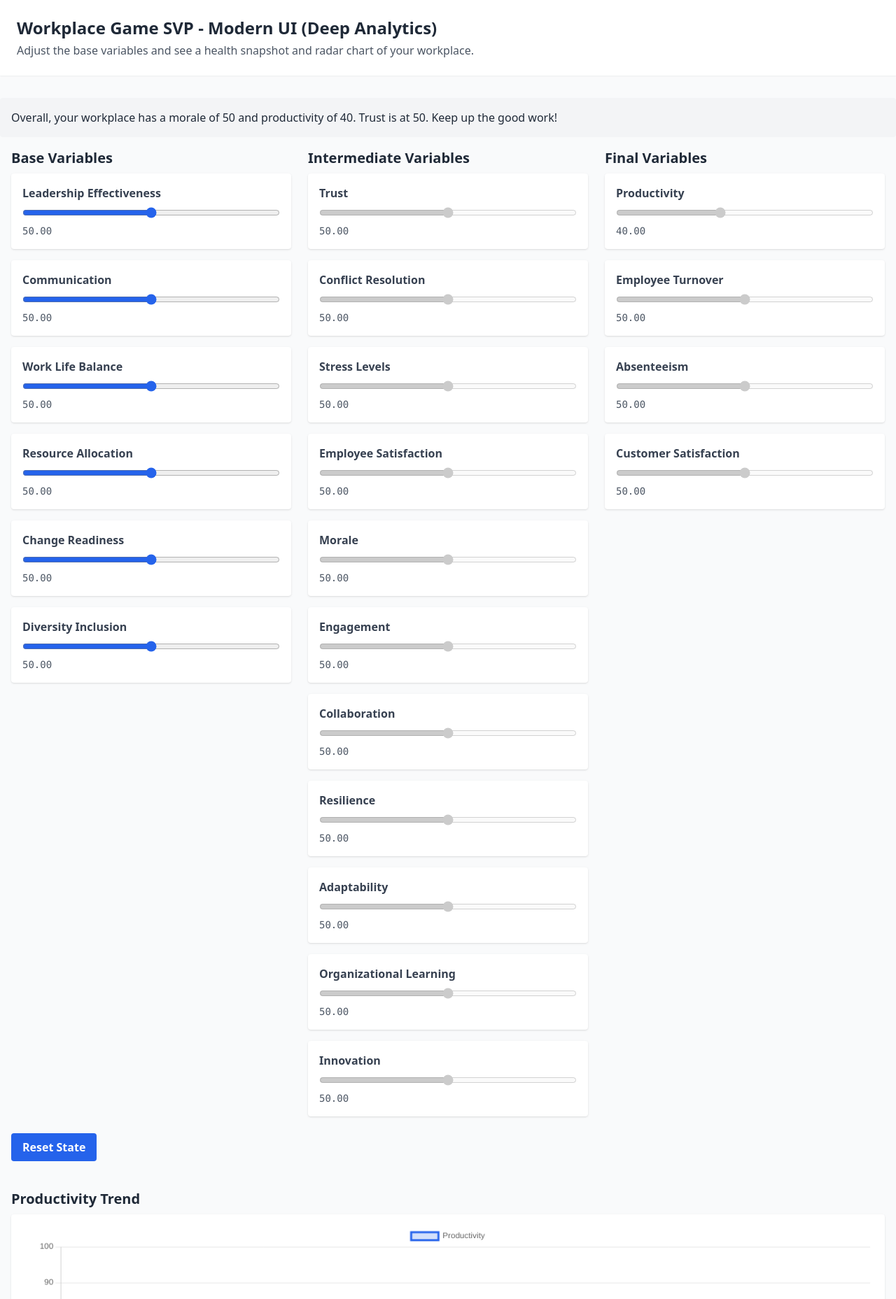
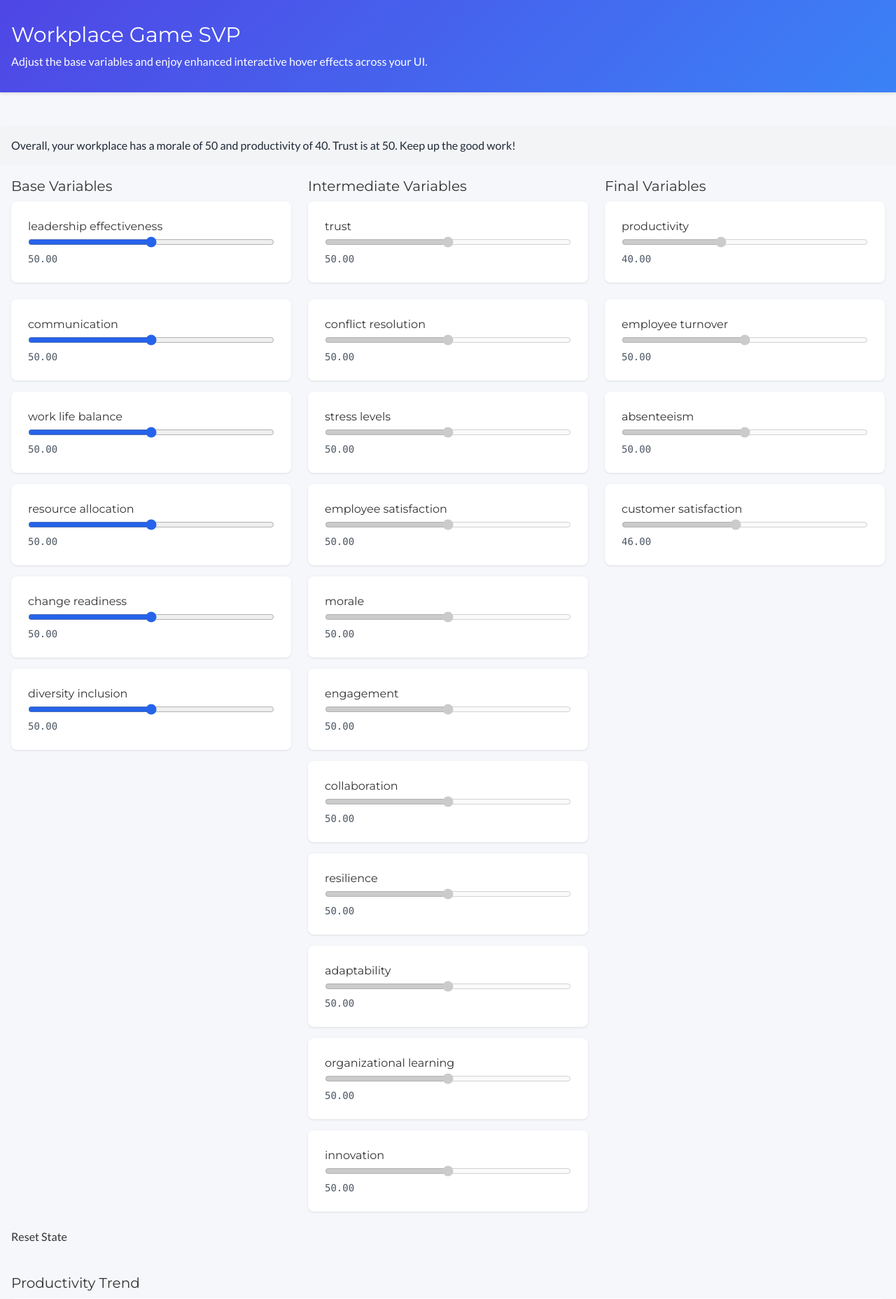
Before and after one commit to IfYouComeToday/Workplace-Game-SVP, a Flask app: page / in a window 1280 px wide. Shown: the top 1857 px of the page at 70% size. Run offline with Flask 3, Linux system fonts and the light colour scheme; some libraries are stand-ins or nearby versions.

Commit message:
Enhanced Workplace Game UI: Added minimalist font and UI

```diff
--- a/templates/index.html
+++ b/templates/index.html
@@ -2,16 +2,80 @@
 <html lang="en">
 <head>
   <meta charset="UTF-8" />
-  <title>Workplace Game SVP - Modern UI (Deep Analytics)</title>
+  <title>Workplace Game SVP - Modern UI (Interactive Hover Effects)</title>
   <!-- Tailwind CSS -->
   <script src="https://cdn.tailwindcss.com"></script>
+  <!-- Google Fonts: Lato for body, Montserrat for headings -->
+  <link href="https://fonts.googleapis.com/css2?family=Lato:wght@400;700&family=Montserrat:wght@400;700&display=swap" rel="stylesheet">
   <!-- Popper.js and Tippy.js for tooltips -->
   <script src="https://unpkg.com/@popperjs/core@2"></script>
   <script src="https://unpkg.com/tippy.js@6"></script>
   <!-- Chart.js for dynamic charts and radar chart -->
   <script src="https://cdn.jsdelivr.net/npm/chart.js"></script>
   <style>
-    /* Transition style for the highlight effect */
+    /* Global typography and layout */
+    body {
+      font-family: 'Lato', sans-serif;
+      background-color: #f5f7fa;
+      color: #333;
+      line-height: 1.6;
+    }
+    h1, h2, h3 {
+      font-family: 'Montserrat', sans-serif;
+      font-weight: 700;
+      margin-bottom: 0.5rem;
+    }
+    header {
+      padding: 2rem;
+      background: linear-gradient(135deg, #4f46e5, #3b82f6);
+      color: #fff;
+      box-shadow: 0 2px 4px rgba(0, 0, 0, 0.1);
+      margin-bottom: 2rem;
+      animation: fadeIn 1s ease-out;
+    }
+    .container {
+      padding: 2rem;
+    }
+    .card {
+      padding: 1.5rem;
+      margin-bottom: 1.5rem;
+      background-color: #fff;
+      border-radius: 8px;
+      box-shadow: 0 1px 3px rgba(0,0,0,0.1);
+      transition: transform 0.3s ease, box-shadow 0.3s ease;
+    }
+    .card:hover {
+      transform: translateY(-3px);
+      box-shadow: 0 4px 6px rgba(0,0,0,0.15);
+    }
+    button {
+      font-family: 'Montserrat', sans-serif;
+      font-weight: 600;
+      background: linear-gradient(135deg, #16a34a, #22c55e);
+      color: #fff;
+      border: none;
+      padding: 0.75rem 1.25rem;
+      border-radius: 6px;
+      cursor: pointer;
+      transition: background 0.3s ease, transform 0.2s ease;
+    }
+    button:hover {
+      background: linear-gradient(135deg, #15803d, #16a34a);
+      transform: scale(1.02);
+    }
+    /* Accent button for scenarios */
+    .btn-blue {
+      background: linear-gradient(135deg, #3b82f6, #2563eb);
+    }
+    .btn-blue:hover {
+      background: linear-gradient(135deg, #2563eb, #1d4ed8);
+    }
+    /* Slider interactive hover effect */
+    input[type="range"]:hover {
+      filter: brightness(1.1);
+      transition: filter 0.2s ease;
+    }
+    /* Transition for value highlights */
     .highlight-green {
       background-color: #d1fae5;
       transition: background-color 1s ease;
@@ -20,14 +84,42 @@
       background-color: #fee2e2;
       transition: background-color 1s ease;
     }
+    /* Animation for narrative text */
+    @keyframes fadeInSlide {
+      from {
+        opacity: 0;
+        transform: translateY(10px);
+      }
+      to {
+        opacity: 1;
+        transform: translateY(0);
+      }
+    }
+    .narrative-animate {
+      animation: fadeInSlide 0.8s ease-out;
+    }
+    /* Animation for alerts */
+    @keyframes alertFade {
+      from {
+        opacity: 0;
+        transform: scale(0.95);
+      }
+      to {
+        opacity: 1;
+        transform: scale(1);
+      }
+    }
+    .alert-animate {
+      animation: alertFade 0.5s ease-out;
+    }
   </style>
 </head>
-<body class="bg-gray-50 text-gray-800">
+<body>
   <!-- Header Section -->
-  <header class="bg-white shadow-sm p-6 mb-4">
-    <h1 class="text-2xl font-bold">Workplace Game SVP - Modern UI (Deep Analytics)</h1>
-    <p class="text-gray-600 mt-1">
-      Adjust the base variables and see a health snapshot and radar chart of your workplace.
+  <header class="max-w-screen-xl mx-auto px-4">
+    <h1 class="text-3xl">Workplace Game SVP</h1>
+    <p class="mt-2">
+      Adjust the base variables and enjoy enhanced interactive hover effects across your UI.
     </p>
   </header>
 
@@ -44,63 +136,55 @@
   <div id="summary" class="max-w-screen-xl mx-auto px-4 mb-4 p-4 bg-gray-100 rounded text-gray-800"></div>
 
   <div class="max-w-screen-xl mx-auto px-4">
-    <!-- The 3-column layout -->
+    <!-- 3-Column Layout -->
     <div class="grid grid-cols-1 md:grid-cols-3 gap-6">
-      <!-- Base Column -->
+      <!-- Base Variables Column -->
       <div>
-        <h2 class="text-xl font-semibold mb-2">Base Variables</h2>
+        <h2 class="text-xl mb-2">Base Variables</h2>
         <div id="base-col" class="space-y-4"></div>
       </div>
-
-      <!-- Intermediate Column -->
+      <!-- Intermediate Variables Column -->
       <div>
-        <h2 class="text-xl font-semibold mb-2">Intermediate Variables</h2>
+        <h2 class="text-xl mb-2">Intermediate Variables</h2>
         <div id="intermediate-col" class="space-y-4"></div>
       </div>
-
-      <!-- Final Column -->
+      <!-- Final Variables Column -->
       <div>
-        <h2 class="text-xl font-semibold mb-2">Final Variables</h2>
+        <h2 class="text-xl mb-2">Final Variables</h2>
         <div id="final-col" class="space-y-4"></div>
       </div>
     </div>
 
     <!-- Reset Button -->
     <div class="mt-6">
-      <button
-        onclick="resetState().then(() => fetchState())"
-        class="px-4 py-2 bg-blue-600 text-white font-semibold rounded hover:bg-blue-700 transition-colors"
-      >
+      <button onclick="resetState().then(() => fetchState())">
         Reset State
       </button>
     </div>
 
-    <!-- Chart Section for Productivity Trend -->
+    <!-- Productivity Trend Chart Section -->
     <div class="mt-10">
-      <h2 class="text-xl font-semibold mb-2">Productivity Trend</h2>
+      <h2 class="text-xl mb-2">Productivity Trend</h2>
       <canvas id="productivityChart" class="bg-white rounded shadow p-4"></canvas>
     </div>
 
     <!-- Radar Chart Section -->
     <div class="mt-10">
-      <h2 class="text-xl font-semibold mb-2">Workplace Radar</h2>
+      <h2 class="text-xl mb-2">Workplace Radar</h2>
       <canvas id="radarChart" class="bg-white rounded shadow p-4"></canvas>
     </div>
 
     <!-- Pre-Loaded Scenarios Section -->
     <div class="mt-10">
-      <h2 class="text-xl font-semibold mb-2">Pre-Loaded Scenarios</h2>
+      <h2 class="text-xl mb-2">Pre-Loaded Scenarios</h2>
       <div class="space-x-4">
-        <button onclick="applyScenario('High Communication, Low Leadership')"
-          class="px-4 py-2 bg-green-600 text-white font-semibold rounded hover:bg-green-700 transition-colors">
+        <button onclick="applyScenario('High Communication, Low Leadership')" class="btn-blue">
           High Communication, Low Leadership
         </button>
-        <button onclick="applyScenario('Strong Leadership, Weak Resource Allocation')"
-          class="px-4 py-2 bg-green-600 text-white font-semibold rounded hover:bg-green-700 transition-colors">
+        <button onclick="applyScenario('Strong Leadership, Weak Resource Allocation')" class="btn-blue">
           Strong Leadership, Weak Resource Allocation
         </button>
-        <button onclick="applyScenario('Balanced')"
-          class="px-4 py-2 bg-green-600 text-white font-semibold rounded hover:bg-green-700 transition-colors">
+        <button onclick="applyScenario('Balanced')" class="btn-blue">
           Balanced
         </button>
       </div>
@@ -108,10 +192,9 @@
 
     <!-- Save/Load States Section -->
     <div class="mt-10">
-      <h2 class="text-xl font-semibold mb-2">Saved States</h2>
+      <h2 class="text-xl mb-2">Saved States</h2>
       <div class="space-x-4 mb-4">
-        <button onclick="saveCurrentState()"
-          class="px-4 py-2 bg-purple-600 text-white font-semibold rounded hover:bg-purple-700 transition-colors">
+        <button onclick="saveCurrentState()">
           Save Current State
         </button>
       </div>
@@ -120,7 +203,7 @@
   </div>
 
   <script>
-    // Dictionary of short explanations for each variable
+    // Dictionary of variable descriptions for tooltips
     const variableDescriptions = {
       "leadership_effectiveness": "Measures how effectively leaders guide and support the team.",
       "communication": "Captures clarity and openness in team interactions.",
@@ -128,7 +211,6 @@
       "resource_allocation": "Reflects the availability and distribution of necessary resources.",
       "change_readiness": "Shows how prepared the organization is for shifts in strategy or structure.",
       "diversity_inclusion": "Measures how diverse and inclusive the workplace culture is.",
-
       "trust": "Derived from communication (60%) and leadership effectiveness (40%).",
       "conflict_resolution": "Effectiveness in resolving disputes, driven by leadership & trust.",
       "stress_levels": "Reflects workplace stress, influenced by work–life balance & conflict resolution.",
@@ -140,43 +222,16 @@
       "adaptability": "Flexibility in responding to change, depends on readiness & resilience.",
       "organizational_learning": "Capacity for continuous improvement, driven by innovation & adaptability.",
       "innovation": "Workplace creativity, influenced by organizational learning & adaptability.",
-
       "productivity": "Work output/efficiency, driven by morale, engagement, and resource allocation.",
       "employee_turnover": "Rate at which employees leave, inversely related to satisfaction.",
       "absenteeism": "Missing work, inversely related to engagement.",
       "customer_satisfaction": "Customer happiness, based on productivity, innovation, and satisfaction."
     };
 
-    // Arrays of variables for each category
-    const baseVars = [
-      "leadership_effectiveness",
-      "communication",
-      "work_life_balance",
-      "resource_allocation",
-      "change_readiness",
-      "diversity_inclusion"
-    ];
-
-    const intermediateVars = [
-      "trust",
-      "conflict_resolution",
-      "stress_levels",
-      "employee_satisfaction",
-      "morale",
-      "engagement",
-      "collaboration",
-      "resilience",
-      "adaptability",
-      "organizational_learning",
-      "innovation"
-    ];
-
-    const finalVars = [
-      "productivity",
-      "employee_turnover",
-      "absenteeism",
-      "customer_satisfaction"
-    ];
+    // Arrays for variable categories
+    const baseVars = ["leadership_effectiveness", "communication", "work_life_balance", "resource_allocation", "change_readiness", "diversity_inclusion"];
+    const intermediateVars = ["trust", "conflict_resolution", "stress_levels", "employee_satisfaction", "morale", "engagement", "collaboration", "resilience", "adaptability", "organizational_learning", "innovation"];
+    const finalVars = ["productivity", "employee_turnover", "absenteeism", "customer_satisfaction"];
 
     let currentState = {};
     let previousState = {};
@@ -213,38 +268,24 @@
       }
     };
 
-    // Build UI
+    // Build UI components
     function buildUI() {
       const baseCol = document.getElementById("base-col");
-      baseVars.forEach(v => {
-        baseCol.appendChild(createVariableCard(v, true));
-      });
-
+      baseVars.forEach(v => baseCol.appendChild(createVariableCard(v, true)));
       const intermediateCol = document.getElementById("intermediate-col");
-      intermediateVars.forEach(v => {
-        intermediateCol.appendChild(createVariableCard(v, false));
-      });
-
+      intermediateVars.forEach(v => intermediateCol.appendChild(createVariableCard(v, false)));
       const finalCol = document.getElementById("final-col");
-      finalVars.forEach(v => {
-        finalCol.appendChild(createVariableCard(v, false));
-      });
+      finalVars.forEach(v => finalCol.appendChild(createVariableCard(v, false)));
     }
 
-    // Create a "card" for each variable with Tailwind classes
+    // Create a card for a variable
     function createVariableCard(variableName, enabled) {
       const card = document.createElement("div");
-      card.className = "bg-white rounded shadow p-4 flex flex-col space-y-2";
-
-      // Title
+      card.className = "card";
       const title = document.createElement("h3");
-      title.className = "font-semibold text-gray-700 capitalize";
       title.textContent = variableName.replace(/_/g, " ");
-      // Attach a data attribute for tooltip
       title.setAttribute("data-variable", variableName);
       card.appendChild(title);
-
-      // Slider
       const slider = document.createElement("input");
       slider.type = "range";
       slider.min = 0;
@@ -259,18 +300,15 @@
         };
       }
       card.appendChild(slider);
-
-      // Value display
       const valueDisplay = document.createElement("div");
       valueDisplay.id = variableName + "-value";
       valueDisplay.className = "text-sm text-gray-600 font-mono";
       valueDisplay.textContent = "50";
       card.appendChild(valueDisplay);
-
       return card;
     }
 
-    // Fetch the current simulation state
+    // Fetch state from the server
     function fetchState() {
       fetch("/state")
         .then(res => res.json())
@@ -281,7 +319,7 @@
         });
     }
 
-    // Update a single base variable
+    // Update a single variable
     function updateVariable(variable, value) {
       const display = document.getElementById(variable + "-value");
       if (display) display.textContent = parseFloat(value).toFixed(2);
@@ -298,14 +336,12 @@
       });
     }
 
-    // Update all sliders/displays and refresh analytics (alerts, narrative, summary, achievements)
+    // Update the UI and analytics components
     function updateUI(state) {
       for (let key in state) {
         const slider = document.getElementById(key);
         const display = document.getElementById(key + "-value");
-        if (slider) {
-          slider.value = state[key];
-        }
+        if (slider) slider.value = state[key];
         if (display) {
           let oldVal = previousState[key] !== undefined ? previousState[key] : 50;
           let newVal = state[key];
@@ -328,7 +364,7 @@
       checkAchievements(state);
     }
 
-    // Check for threshold-based alerts and display them
+    // Check for threshold alerts
     function checkAlerts(state) {
       const alertsContainer = document.getElementById("alerts");
       let alerts = [];
@@ -342,18 +378,18 @@
         alerts.push("Alert: Employee Satisfaction is low. Boost leadership, work–life balance, and reduce stress.");
       }
       alertsContainer.innerHTML = alerts.length > 0
-        ? alerts.map(alert => `<div class="bg-red-100 border border-red-400 text-red-700 px-4 py-2 rounded mb-2">${alert}</div>`).join("")
+        ? alerts.map(alert => `<div class="alert-animate bg-red-100 border border-red-400 text-red-700 px-4 py-2 rounded mb-2">${alert}</div>`).join("")
         : "";
     }
 
-    // Update narrative text based on changes
+    // Update narrative text with animation
     function updateNarrative(current, previous) {
       const narrativeContainer = document.getElementById("narrative");
       let narratives = [];
       if (current.communication > previous.communication) {
-        narratives.push(`After increasing Communication by ${ (current.communication - previous.communication).toFixed(0) } points, employees feel more informed.`);
+        narratives.push(`After increasing Communication by ${(current.communication - previous.communication).toFixed(0)} points, employees feel more informed.`);
       } else if (current.communication < previous.communication) {
-        narratives.push(`A drop in Communication by ${ (previous.communication - current.communication).toFixed(0) } points leaves some employees feeling out of the loop.`);
+        narratives.push(`A drop in Communication by ${(previous.communication - current.communication).toFixed(0)} points leaves some employees feeling out of the loop.`);
       }
       if (current.leadership_effectiveness > previous.leadership_effectiveness) {
         narratives.push(`Boosting Leadership Effectiveness inspires confidence across the team.`);
@@ -361,28 +397,28 @@
         narratives.push(`A reduction in Leadership Effectiveness may create uncertainty among team members.`);
       }
       if (current.stress_levels < previous.stress_levels) {
-        narratives.push(`With Stress Levels dropping by ${ (previous.stress_levels - current.stress_levels).toFixed(0) } points, the work environment feels more relaxed.`);
+        narratives.push(`With Stress Levels dropping by ${(previous.stress_levels - current.stress_levels).toFixed(0)} points, the work environment feels more relaxed.`);
       }
       if (current.productivity > previous.productivity) {
-        narratives.push(`Higher Productivity, increased by ${ (current.productivity - previous.productivity).toFixed(0) } points, indicates that the team is achieving more.`);
+        narratives.push(`Higher Productivity, increased by ${(current.productivity - previous.productivity).toFixed(0)} points, indicates that the team is achieving more.`);
       }
       narrativeContainer.innerHTML = narratives.join(" ");
+      narrativeContainer.classList.add("narrative-animate");
+      setTimeout(() => narrativeContainer.classList.remove("narrative-animate"), 800);
     }
 
-    // Update snapshot summary based on current state
+    // Update snapshot summary
     function updateSummary(state) {
       const summaryContainer = document.getElementById("summary");
       let summaryText = `Overall, your workplace has a morale of ${state.morale.toFixed(0)} and productivity of ${state.productivity.toFixed(0)}. `;
       summaryText += `Trust is at ${state.trust.toFixed(0)}. `;
-      if (state.trust < 40) {
-        summaryText += `Consider boosting Communication and Leadership Effectiveness to improve trust.`;
-      } else {
-        summaryText += `Keep up the good work!`;
-      }
+      summaryText += state.trust < 40
+        ? `Consider boosting Communication and Leadership Effectiveness to improve trust.`
+        : `Keep up the good work!`;
       summaryContainer.innerHTML = summaryText;
     }
 
-    // Check for and award achievements
+    // Check and award achievements
     function checkAchievements(state) {
       const achievementsContainer = document.getElementById("achievements");
       achievementsContainer.innerHTML = "";
@@ -400,7 +436,7 @@
       });
     }
 
-    // Reset state to defaults (50) and return a promise
+    // Reset state
     function resetState() {
       return fetch("/update", {
         method: "POST",
@@ -416,7 +452,7 @@
       });
     }
 
-    // Initialize the Chart.js line chart for Productivity Trend
+    // Initialize Productivity Chart
     function initializeChart() {
       const ctx = document.getElementById("productivityChart").getContext("2d");
       productivityChart = new Chart(ctx, {
@@ -441,7 +477,7 @@
       });
     }
 
-    // Update the productivity chart with new data
+    // Update Productivity Chart
     let updateCount = 0;
     function updateProductivityChart(productivityValue) {
       updateCount++;
@@ -452,7 +488,7 @@
       }
     }
 
-    // Initialize the Radar Chart for key workplace dimensions
+    // Initialize Radar Chart
     function initializeRadarChart() {
       const ctx = document.getElementById("radarChart").getContext("2d");
       radarChart = new Chart(ctx, {
@@ -469,19 +505,15 @@
         },
         options: {
           scales: {
-            r: {
-              beginAtZero: true,
-              max: 100
-            }
+            r: { beginAtZero: true, max: 100 }
           }
         }
       });
     }
 
-    // Update the radar chart with current state values for key dimensions
+    // Update Radar Chart
     function updateRadarChart(state) {
       if (radarChart) {
-        // Using key intermediate and final variables for a snapshot view
         radarChart.data.datasets[0].data = [
           state.trust,
           state.morale,
@@ -494,7 +526,7 @@
       }
     }
 
-    // Apply a preset scenario by resetting and then updating base variables
+    // Apply preset scenario
     function applyScenario(scenarioName) {
       const preset = scenarios[scenarioName];
       if (!preset) return;
@@ -507,7 +539,7 @@
       });
     }
 
-    // Save the current state (only base variables) along with a timestamp
+    // Save current state
     function saveCurrentState() {
       const timestamp = new Date().toLocaleTimeString();
       const stateToSave = {};
@@ -518,7 +550,7 @@
       renderSavedStates();
     }
 
-    // Render the list of saved states
+    // Render saved states
     function renderSavedStates() {
       const container = document.getElementById("savedStatesList");
       container.innerHTML = "";
@@ -537,7 +569,7 @@
       });
     }
 
-    // Load a saved state by updating the base variables
+    // Load a saved state
     function loadState(savedState) {
       for (const key in savedState) {
         setTimeout(() => {
```
